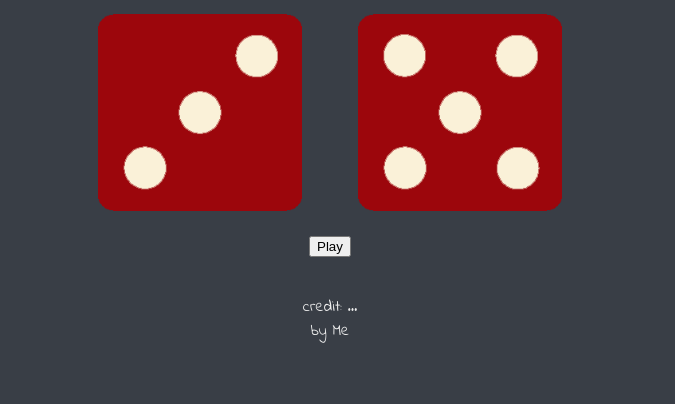
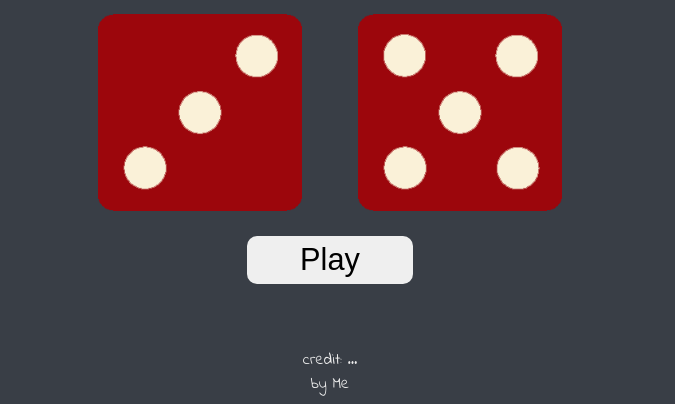
Before and after one commit to Reggie-Michael/Dicee-Challenge, a plain HTML site: page index.html in a window 1280 px wide. Shown: the part 481-885 px from the top of the page, without its empty margins (310-985 px from the left). Before the commit the page ends 837 px from the top, so only its background shows below. Drawn offline with Linux system fonts and the light colour scheme.

Commit message:
rescale 0.001

```diff
--- a/css/styles.css
+++ b/css/styles.css
@@ -37,8 +37,7 @@ img {
 }
 
 footer {
-  margin-top: 3%;
-  margin-bottom: 1%;
+  margin-top: 5%;
   color: #EEEEEE;
   text-align: center;
   font-family: 'Indie Flower', cursive;
@@ -47,4 +46,24 @@ footer {
 
 .note {
   margin: 2% 0;
+
 }
+
+.note button {
+  width: 13dvw;
+  height: 6dvh;
+  font-size: 2.4dvw;
+  border-radius: 10px;
+  border: none;
+}
+
+.note button:hover {
+  opacity: 0.9;
+  box-shadow: 0px 5px 1px rgba(0, 0, 0, 0.37);
+}
+
+.note button:active {
+  opacity: 1;
+  box-shadow: 0px 2px 1px rgba(0, 0, 0, 0.37);
+  transform: translate(0px, 3px);
+}
```
